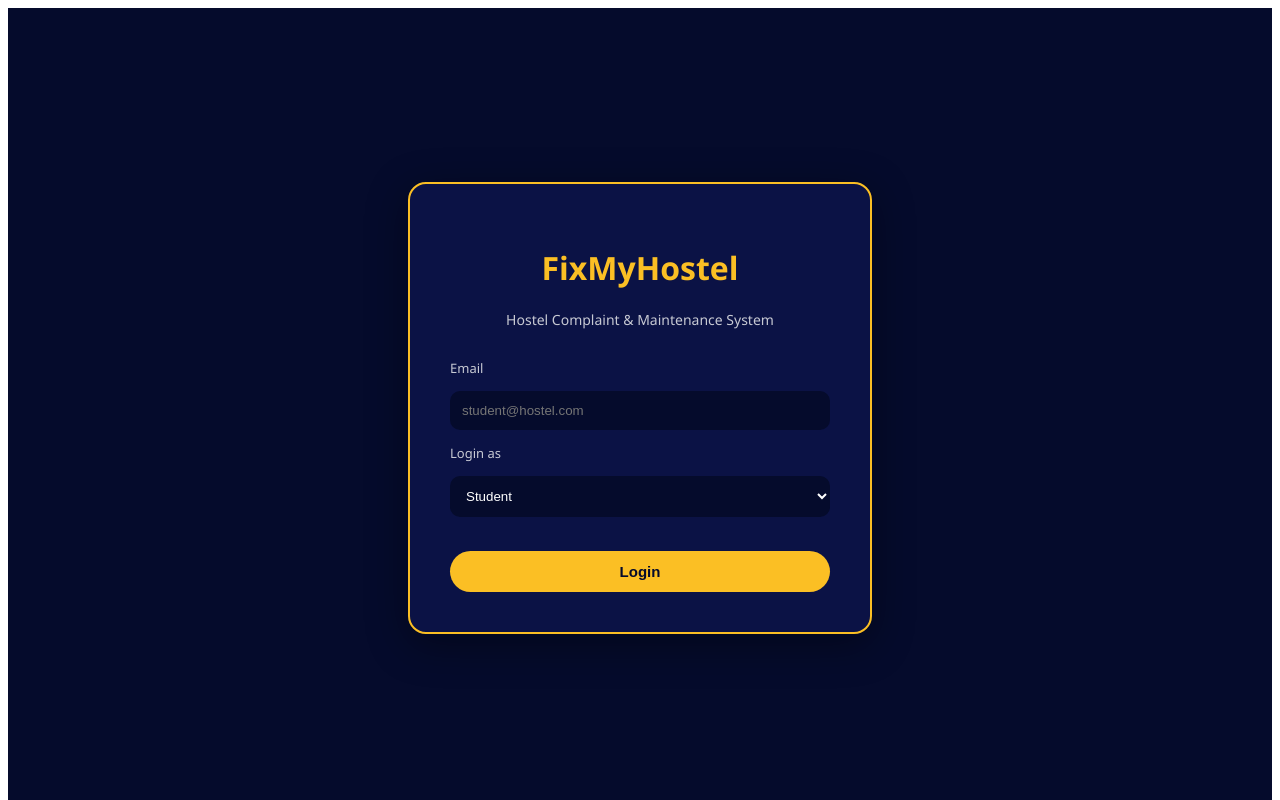
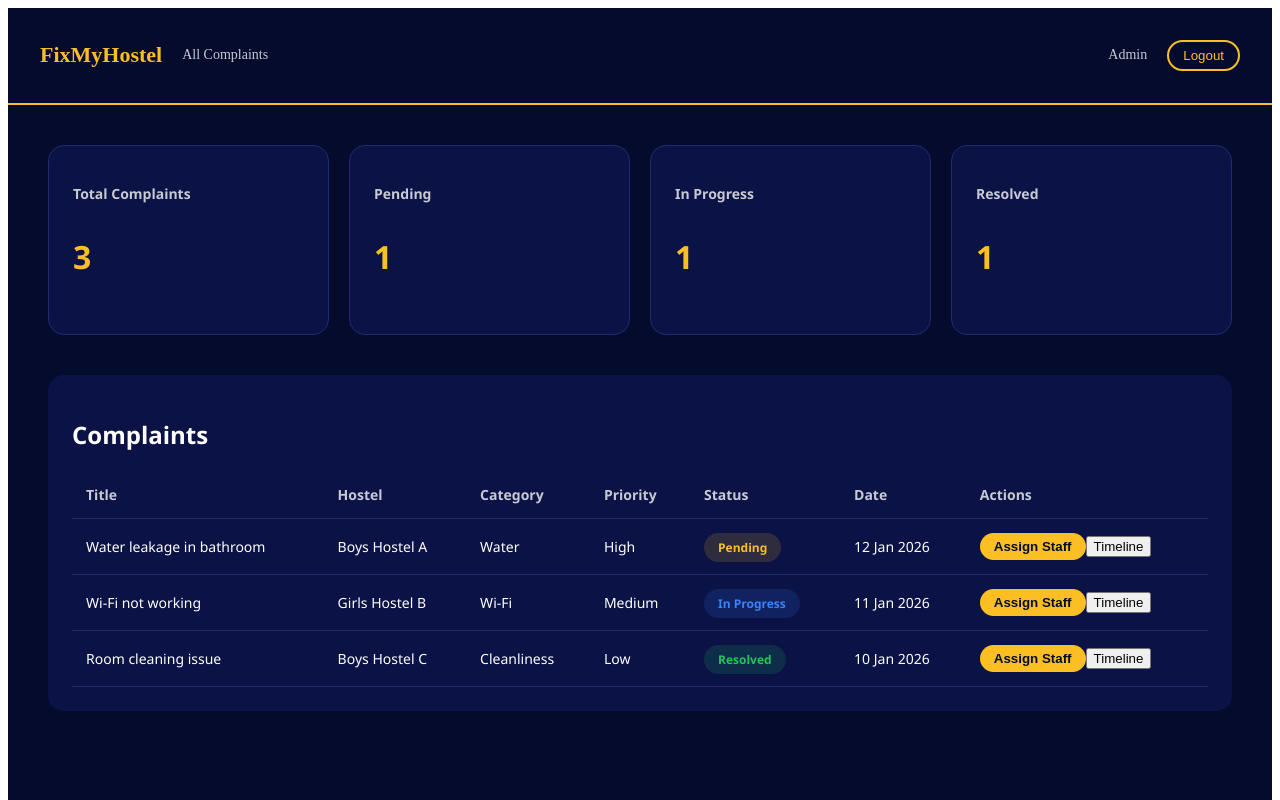
Before and after one commit to raikarshubham/FixMyHostel, a React app in the folder frontend/: page /admin/complaints in a window 1280 px wide. Before the commit this address led to /login. Shown: the top 800 px of the page. Built offline with nearby package versions, Linux system fonts and the light colour scheme; sample sign-in values are in the browser's storage; the HTML template or start-up script is replaced by a standard one.

Commit message:
admin page

```diff
--- a/frontend/src/App.jsx
+++ b/frontend/src/App.jsx
@@ -11,6 +11,8 @@ import MyComplaints from "./pages/student/MyComplaints";
 import ComplaintStatus from "./pages/student/ComplaintStatus";
 import Feedback from "./pages/student/Feedback";
 import ComplaintDetail from "./pages/student/ComplaintDetail";
+import AssignComplaint from "./pages/admin/AssignComplaint";
+import AllComplaints from "./pages/admin/AllComplaints";
 
 
 
@@ -91,6 +93,23 @@ const App = () => {
     </ProtectedRoute>
   }
 />
+<Route
+  path="/admin/assign/:id"
+  element={
+    <ProtectedRoute role="admin">
+      <AssignComplaint />
+    </ProtectedRoute>
+  }
+/>
+
+<Route
+  path="/admin/complaints"
+  element={
+    <ProtectedRoute role="admin">
+      <AllComplaints />
+    </ProtectedRoute>
+  }
+/>
 
 
         <Route path="*" element={<Navigate to="/login" />} />
--- /dev/null
+++ b/frontend/src/components/TimelineModal.jsx
@@ -0,0 +1,41 @@
+import "../styles/timeline.css";
+
+const TimelineModal = ({ complaint, onClose }) => {
+  if (!complaint) return null;
+
+  const timeline = [
+    { status: "Raised", completed: true },
+    { status: "Assigned", completed: true },
+    { status: "In Progress", completed: false },
+    { status: "Resolved", completed: false },
+  ];
+
+  return (
+    <div className="modal-overlay">
+      <div className="modal-card">
+        <h3>{complaint.title}</h3>
+
+        <div className="timeline">
+          {timeline.map((step, index) => (
+            <div className="timeline-item" key={index}>
+              <div
+                className={`timeline-dot ${
+                  step.completed ? "completed" : ""
+                }`}
+              ></div>
+              <div className="timeline-content">
+                <h4>{step.status}</h4>
+              </div>
+            </div>
+          ))}
+        </div>
+
+        <button className="submit-btn" onClick={onClose}>
+          Close
+        </button>
+      </div>
+    </div>
+  );
+};
+
+export default TimelineModal;
--- a/frontend/src/pages/admin/AdminDashboard.jsx
+++ b/frontend/src/pages/admin/AdminDashboard.jsx
@@ -1,7 +1,10 @@
+import { useNavigate } from "react-router-dom";
 import Navbar from "../../components/Navbar";
 import "../../styles/dashboard.css";
 
 const AdminDashboard = () => {
+  const navigate = useNavigate();
+
   return (
     <>
       <Navbar title="Admin Dashboard" />
@@ -13,19 +16,9 @@ const AdminDashboard = () => {
         </header>
 
         <div className="dashboard-grid">
-          <div className="dashboard-card">
-            <h3>All Complaints</h3>
-            <p>View and manage all complaints</p>
-          </div>
-
-          <div className="dashboard-card">
-            <h3>Assign Complaints</h3>
-            <p>Assign issues to maintenance staff</p>
-          </div>
-
-          <div className="dashboard-card">
-            <h3>Analytics</h3>
-            <p>View complaint statistics</p>
+          <div className="dashboard-card" onClick={() => navigate("/admin/complaints")}>
+           <h3>All Complaints</h3>
+            <p>View, analyze & assign complaints</p>
           </div>
 
           <div className="dashboard-card">
--- /dev/null
+++ b/frontend/src/pages/admin/AllComplaints.jsx
@@ -0,0 +1,131 @@
+import { useState } from "react";
+import Navbar from "../../components/Navbar";
+import TimelineModal from "../../components/TimelineModal";
+import "../../styles/admin.css";
+import { useNavigate } from "react-router-dom";
+
+const AllComplaints = () => {
+  const [selectedComplaint, setSelectedComplaint] = useState(null);
+    const navigate = useNavigate();
+  // Mock complaints data
+  const complaints = [
+    {
+      id: 1,
+      title: "Water leakage in bathroom",
+      category: "Water",
+      priority: "High",
+      status: "Pending",
+      hostel: "Boys Hostel A",
+      date: "12 Jan 2026",
+    },
+    {
+      id: 2,
+      title: "Wi-Fi not working",
+      category: "Wi-Fi",
+      priority: "Medium",
+      status: "In Progress",
+      hostel: "Girls Hostel B",
+      date: "11 Jan 2026",
+    },
+    {
+      id: 3,
+      title: "Room cleaning issue",
+      category: "Cleanliness",
+      priority: "Low",
+      status: "Resolved",
+      hostel: "Boys Hostel C",
+      date: "10 Jan 2026",
+    },
+  ];
+
+  return (
+    <>
+
+      <Navbar title="All Complaints" />
+
+      <div className="admin-page">
+        {/* ================= ANALYTICS ================= */}
+        <div className="analytics-section">
+          <div className="stat-card">
+            <h3>Total Complaints</h3>
+            <p>{complaints.length}</p>
+          </div>
+
+          <div className="stat-card">
+            <h3>Pending</h3>
+            <p>{complaints.filter(c => c.status === "Pending").length}</p>
+          </div>
+
+          <div className="stat-card">
+            <h3>In Progress</h3>
+            <p>{complaints.filter(c => c.status === "In Progress").length}</p>
+          </div>
+
+          <div className="stat-card">
+            <h3>Resolved</h3>
+            <p>{complaints.filter(c => c.status === "Resolved").length}</p>
+          </div>
+        </div>
+
+        {/* ================= COMPLAINTS TABLE ================= */}
+        <div className="complaints-table">
+          <h2>Complaints</h2>
+
+          <table>
+            <thead>
+              <tr>
+                <th>Title</th>
+                <th>Hostel</th>
+                <th>Category</th>
+                <th>Priority</th>
+                <th>Status</th>
+                <th>Date</th>
+                <th>Actions</th>
+              </tr>
+            </thead>
+
+            <tbody>
+              {complaints.map((c) => (
+                <tr key={c.id}>
+                  <td>{c.title}</td>
+                  <td>{c.hostel}</td>
+                  <td>{c.category}</td>
+                  <td>{c.priority}</td>
+                  <td>
+                    <span
+                      className={`status ${c.status
+                        .toLowerCase()
+                        .replace(" ", "-")}`}
+                    >
+                      {c.status}
+                    </span>
+                  </td>
+                  <td>{c.date}</td>
+
+                  <td className="action-cell">
+                  <button className="assign-btn" onClick={() => navigate(`/admin/assign/${c.id}`)}>
+                  Assign Staff
+                  </button>
+
+                  <button className="timeline-btn"onClick={() => setSelectedComplaint(c)}>
+                  Timeline
+                  </button>
+                  </td>
+
+                </tr>
+              ))}
+            </tbody>
+          </table>
+        </div>
+      </div>
+
+      {/* ================= TIMELINE MODAL ================= */}
+      <TimelineModal
+        complaint={selectedComplaint}
+        onClose={() => setSelectedComplaint(null)}
+      />
+    </>
+  );
+};
+
+export default AllComplaints;
--- /dev/null
+++ b/frontend/src/pages/admin/AssignComplaint.jsx
@@ -0,0 +1,67 @@
+import Navbar from "../../components/Navbar";
+import "../../styles/form.css";
+
+const AssignComplaint = () => {
+  // Mock complaint data
+  const complaint = {
+    id: 1,
+    title: "Water leakage in bathroom",
+    category: "Water",
+    priority: "High",
+    status: "Pending",
+    date: "12 Jan 2026",
+    description:
+      "Continuous water leakage from bathroom pipe causing water accumulation.",
+  };
+
+  // Mock maintenance staff list
+  const staffList = [
+    { id: 1, name: "Ramesh Kumar" },
+    { id: 2, name: "Suresh Patil" },
+    { id: 3, name: "Amit Sharma" },
+  ];
+
+  return (
+    <>
+      <Navbar title="Assign Complaint" />
+
+      <div className="form-page">
+        <div className="form-card">
+          <h2>{complaint.title}</h2>
+          <p>
+            {complaint.category} | {complaint.priority} Priority
+          </p>
+
+          <div className="detail-section">
+            <p>{complaint.description}</p>
+          </div>
+
+          <form className="complaint-form">
+            <div className="form-group">
+              <label>Assign to Maintenance Staff</label>
+              <select>
+                <option value="">Select staff member</option>
+                {staffList.map((staff) => (
+                  <option key={staff.id} value={staff.id}>
+                    {staff.name}
+                  </option>
+                ))}
+              </select>
+            </div>
+
+            <div className="form-group">
+              <label>Admin Remarks (optional)</label>
+              <textarea placeholder="Instructions or notes for staff..." />
+            </div>
+
+            <button type="submit" className="submit-btn">
+              Assign Complaint
+            </button>
+          </form>
+        </div>
+      </div>
+    </>
+  );
+};
+
+export default AssignComplaint;
--- /dev/null
+++ b/frontend/src/styles/admin.css
@@ -0,0 +1,83 @@
+.admin-page {
+  min-height: 100vh;
+  background-color: #050b2c;
+  padding: 40px;
+  color: #ffffff;
+  font-family: "Segoe UI", sans-serif;
+}
+
+/* Analytics */
+.analytics-section {
+  display: grid;
+  grid-template-columns: repeat(4, 1fr);
+  gap: 20px;
+  margin-bottom: 40px;
+}
+
+.stat-card {
+  background-color: #0b1245;
+  padding: 24px;
+  border-radius: 16px;
+  border: 1px solid #1f2a70;
+}
+
+.stat-card h3 {
+  font-size: 14px;
+  color: #c7c9d3;
+}
+
+.stat-card p {
+  font-size: 32px;
+  font-weight: bold;
+  color: #fbbf24;
+}
+
+/* Table */
+.complaints-table {
+  background-color: #0b1245;
+  padding: 24px;
+  border-radius: 16px;
+}
+
+.complaints-table h2 {
+  margin-bottom: 20px;
+}
+
+table {
+  width: 100%;
+  border-collapse: collapse;
+}
+
+th,
+td {
+  text-align: left;
+  padding: 14px;
+  border-bottom: 1px solid #1f2a70;
+  font-size: 14px;
+}
+
+th {
+  color: #c7c9d3;
+}
+
+/* Assign button */
+.assign-btn {
+  padding: 6px 14px;
+  background-color: #fbbf24;
+  color: #050b2c;
+  border: none;
+  border-radius: 16px;
+  cursor: pointer;
+  font-weight: 600;
+}
+
+/* Status reuse */
+.status.pending {
+  color: #fbbf24;
+}
+.status.in-progress {
+  color: #3b82f6;
+}
+.status.resolved {
+  color: #22c55e;
+}
--- a/frontend/src/styles/timeline.css
+++ b/frontend/src/styles/timeline.css
@@ -75,3 +75,21 @@
   color: #c7c9d3;
   margin-top: 4px;
 }
+
+.modal-overlay {
+  position: fixed;
+  inset: 0;
+  background: rgba(0, 0, 0, 0.7);
+  display: flex;
+  justify-content: center;
+  align-items: center;
+  z-index: 1000;
+}
+
+.modal-card {
+  background-color: #0b1245;
+  padding: 30px;
+  border-radius: 18px;
+  width: 500px;
+  color: white;
+}
```
Also changed, not shown: frontend/src/pages/admin/StaffPerformance.jsx (added). Lines whose indentation alone changed are shown as unchanged.
